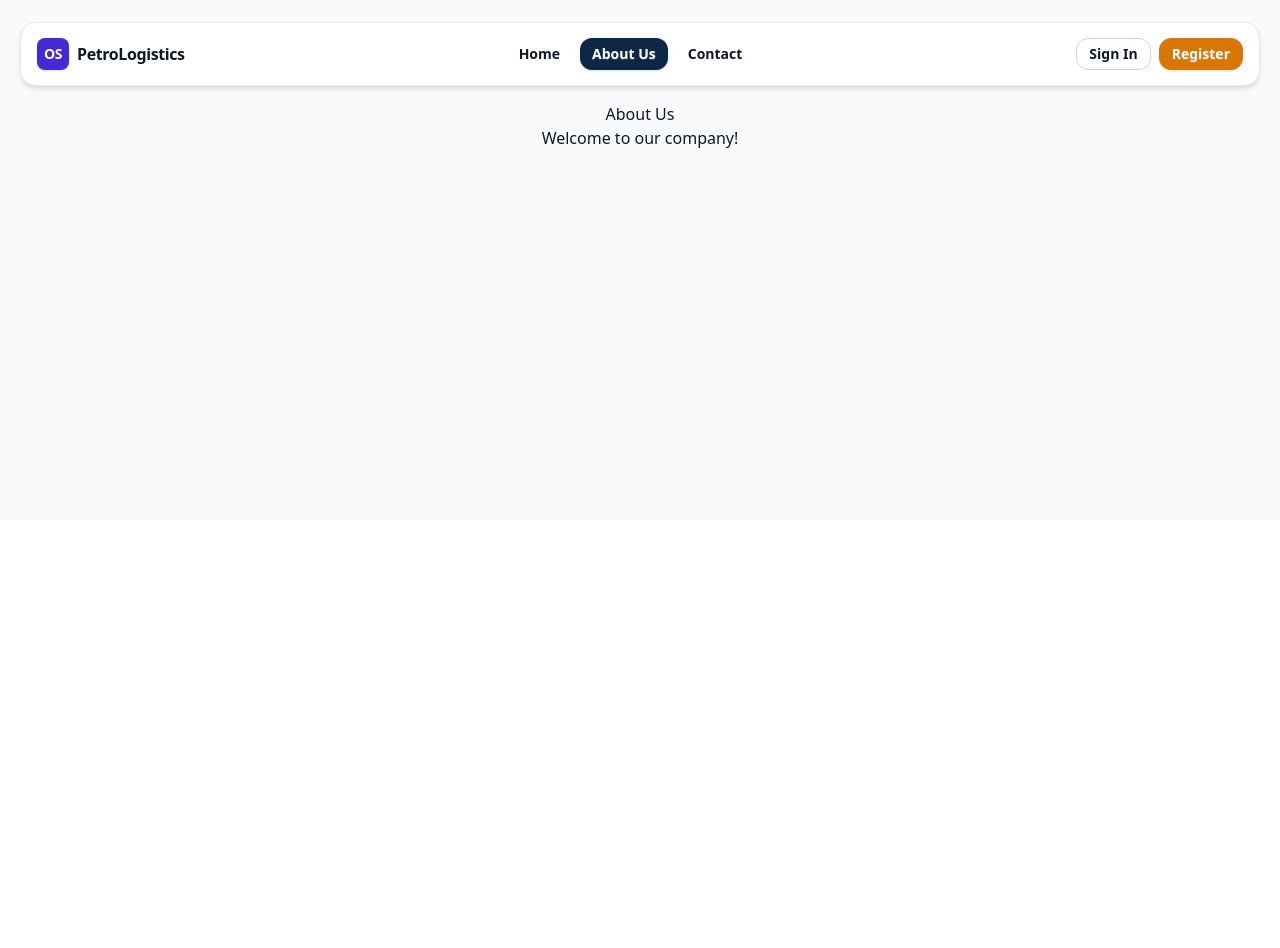
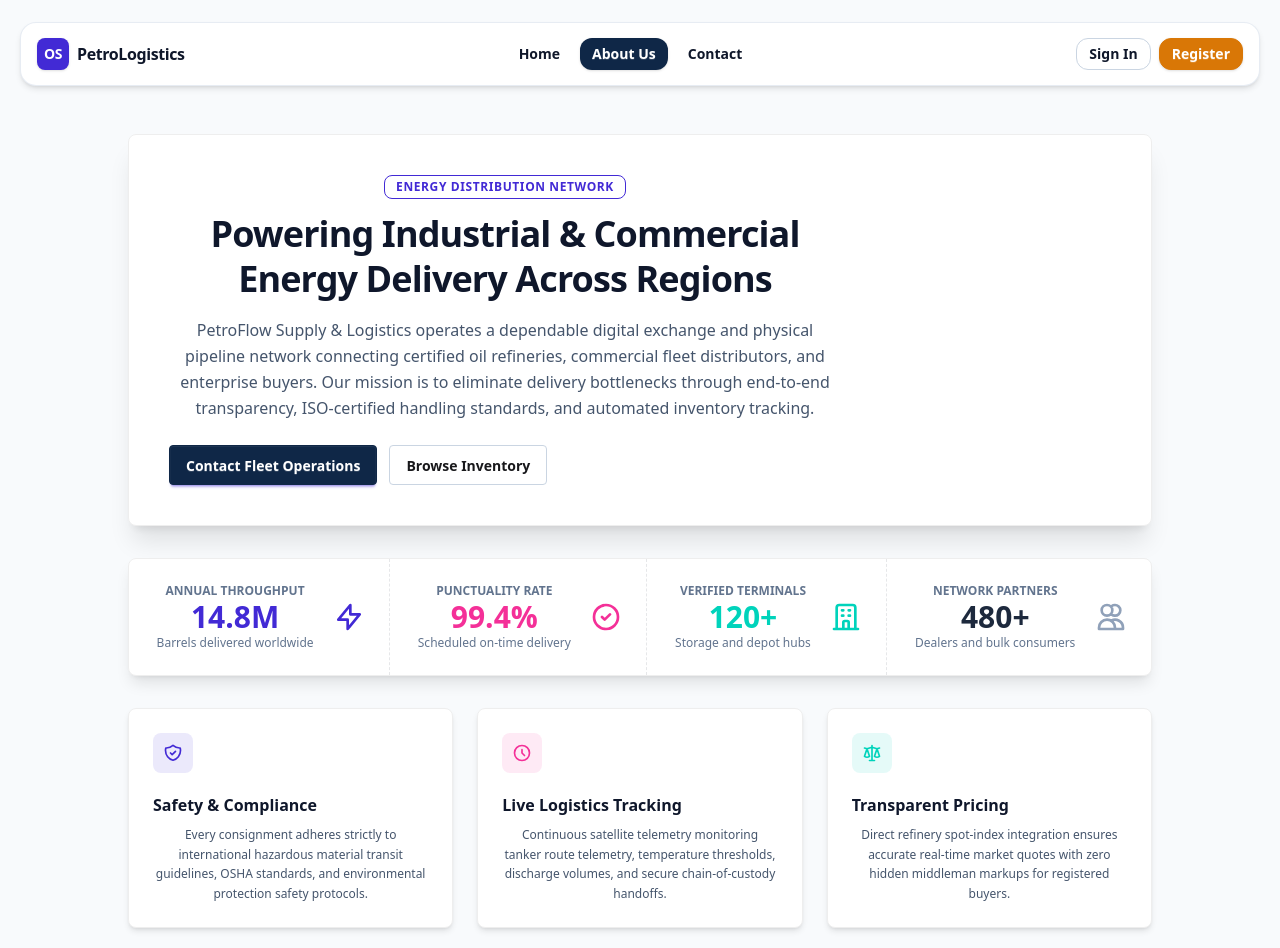
Before and after one commit to MirEashanZaman/Oil-Supply-Delivery-Management-System-Frontend, a Next.js app: page /about in a window 1280 px wide. Shown: the part 280-1228 px from the top of the page. Before the commit the page ends 800 px from the top, so only its background shows below. Built offline with nearby package versions, Linux system fonts and the light colour scheme.

Commit message:
Elevate About Us page with DaisyUI stats, responsive grid, and operational cards

```diff
--- a/app/about/page.tsx
+++ b/app/about/page.tsx
@@ -1,14 +1,131 @@
+import Link from "next/link";
 import MyNavigation from "@/components/navigation";
 import MyHeader from "@/components/header";
 
 export default function AboutUs() {
     return (
-        <>
-            <MyHeader name="About Us" message="Learn more about our company!" />
+        <div className="w-full flex flex-col items-center">
+            <MyHeader name="About Us" message="Global logistics infrastructure and certified fuel supply network" />
             <MyNavigation />
 
-            <h1>About Us</h1>
-            <p>Welcome to our company!</p>
-        </>
+            <div className="w-full max-w-5xl mt-8 space-y-8">
+                {/* Hero Card */}
+                <div className="card bg-base-100 shadow-xl border border-base-300 overflow-hidden">
+                    <div className="card-body p-8 lg:p-10">
+                        <div className="max-w-2xl">
+                            <span className="badge badge-primary badge-outline text-xs font-bold uppercase tracking-wider mb-3">
+                                Energy Distribution Network
+                            </span>
+                            <h1 className="text-3xl lg:text-4xl font-black text-slate-900 tracking-tight leading-tight">
+                                Powering Industrial & Commercial Energy Delivery Across Regions
+                            </h1>
+                            <p className="mt-4 text-slate-600 leading-relaxed text-sm lg:text-base">
+                                PetroFlow Supply & Logistics operates a dependable digital exchange and physical pipeline network connecting certified oil refineries, commercial fleet distributors, and enterprise buyers. Our mission is to eliminate delivery bottlenecks through end-to-end transparency, ISO-certified handling standards, and automated inventory tracking.
+                            </p>
+                            <div className="mt-6 flex flex-wrap gap-3">
+                                <Link href="/contact" className="btn btn-primary text-white font-semibold">
+                                    Contact Fleet Operations
+                                </Link>
+                                <Link href="/dashboard" className="btn btn-outline border-slate-300">
+                                    Browse Inventory
+                                </Link>
+                            </div>
+                        </div>
+                    </div>
+                </div>
+
+                {/* Stats Row */}
+                <div className="stats stats-vertical lg:stats-horizontal shadow-lg bg-base-100 border border-base-300 w-full">
+                    <div className="stat p-6">
+                        <div className="stat-figure text-primary">
+                            <svg className="w-8 h-8" fill="none" stroke="currentColor" viewBox="0 0 24 24">
+                                <path strokeLinecap="round" strokeLinejoin="round" strokeWidth="2" d="M13 10V3L4 14h7v7l9-11h-7z" />
+                            </svg>
+                        </div>
+                        <div className="stat-title text-xs font-semibold uppercase text-slate-500">Annual Throughput</div>
+                        <div className="stat-value text-primary text-3xl font-black">14.8M</div>
+                        <div className="stat-desc text-xs text-slate-500">Barrels delivered worldwide</div>
+                    </div>
+
+                    <div className="stat p-6">
+                        <div className="stat-figure text-secondary">
+                            <svg className="w-8 h-8" fill="none" stroke="currentColor" viewBox="0 0 24 24">
+                                <path strokeLinecap="round" strokeLinejoin="round" strokeWidth="2" d="M9 12l2 2 4-4m6 2a9 9 0 11-18 0 9 9 0 0118 0z" />
+                            </svg>
+                        </div>
+                        <div className="stat-title text-xs font-semibold uppercase text-slate-500">Punctuality Rate</div>
+                        <div className="stat-value text-secondary text-3xl font-black">99.4%</div>
+                        <div className="stat-desc text-xs text-slate-500">Scheduled on-time delivery</div>
+                    </div>
+
+                    <div className="stat p-6">
+                        <div className="stat-figure text-accent">
+                            <svg className="w-8 h-8" fill="none" stroke="currentColor" viewBox="0 0 24 24">
+                                <path strokeLinecap="round" strokeLinejoin="round" strokeWidth="2" d="M19 21V5a2 2 0 00-2-2H7a2 2 0 00-2 2v16m14 0h2m-2 0h-5m-9 0H3m2 0h5M9 7h1m-1 4h1m4-4h1m-1 4h1m-5 10v-5a1 1 0 011-1h2a1 1 0 011 1v5m-4 0h4" />
+                            </svg>
+                        </div>
+                        <div className="stat-title text-xs font-semibold uppercase text-slate-500">Verified Terminals</div>
+                        <div className="stat-value text-accent text-3xl font-black">120+</div>
+                        <div className="stat-desc text-xs text-slate-500">Storage and depot hubs</div>
+                    </div>
+
+                    <div className="stat p-6">
+                        <div className="stat-figure text-slate-400">
+                            <svg className="w-8 h-8" fill="none" stroke="currentColor" viewBox="0 0 24 24">
+                                <path strokeLinecap="round" strokeLinejoin="round" strokeWidth="2" d="M12 4.354a4 4 0 110 5.292M15 21H3v-1a6 6 0 0112 0v1zm0 0h6v-1a6 6 0 00-9-5.197M13 7a4 4 0 11-8 0 4 4 0 018 0z" />
+                            </svg>
+                        </div>
+                        <div className="stat-title text-xs font-semibold uppercase text-slate-500">Network Partners</div>
+                        <div className="stat-value text-slate-800 text-3xl font-black">480+</div>
+                        <div className="stat-desc text-xs text-slate-500">Dealers and bulk consumers</div>
+                    </div>
+                </div>
+
+                {/* Values & Operational Capabilities Grid */}
+                <div className="grid grid-cols-1 md:grid-cols-3 gap-6">
+                    <div className="card bg-base-100 shadow-md border border-base-300">
+                        <div className="card-body p-6">
+                            <div className="w-10 h-10 rounded-lg bg-primary/10 text-primary flex items-center justify-center font-bold mb-3">
+                                <svg className="w-5 h-5" fill="none" stroke="currentColor" viewBox="0 0 24 24">
+                                    <path strokeLinecap="round" strokeLinejoin="round" strokeWidth="2" d="M9 12l2 2 4-4m5.618-4.016A11.955 11.955 0 0112 2.944a11.955 11.955 0 01-8.618 3.04A12.02 12.02 0 003 9c0 5.591 3.824 10.29 9 11.622 5.176-1.332 9-6.03 9-11.622 0-1.042-.133-2.052-.382-3.016z" />
+                                </svg>
+                            </div>
+                            <h2 className="card-title text-base font-bold text-slate-900">Safety & Compliance</h2>
+                            <p className="text-xs text-slate-600 leading-relaxed">
+                                Every consignment adheres strictly to international hazardous material transit guidelines, OSHA standards, and environmental protection safety protocols.
+                            </p>
+                        </div>
+                    </div>
+
+                    <div className="card bg-base-100 shadow-md border border-base-300">
+                        <div className="card-body p-6">
+                            <div className="w-10 h-10 rounded-lg bg-secondary/10 text-secondary flex items-center justify-center font-bold mb-3">
+                                <svg className="w-5 h-5" fill="none" stroke="currentColor" viewBox="0 0 24 24">
+                                    <path strokeLinecap="round" strokeLinejoin="round" strokeWidth="2" d="M12 8v4l3 3m6-3a9 9 0 11-18 0 9 9 0 0118 0z" />
+                                </svg>
+                            </div>
+                            <h2 className="card-title text-base font-bold text-slate-900">Live Logistics Tracking</h2>
+                            <p className="text-xs text-slate-600 leading-relaxed">
+                                Continuous satellite telemetry monitoring tanker route telemetry, temperature thresholds, discharge volumes, and secure chain-of-custody handoffs.
+                            </p>
+                        </div>
+                    </div>
+
+                    <div className="card bg-base-100 shadow-md border border-base-300">
+                        <div className="card-body p-6">
+                            <div className="w-10 h-10 rounded-lg bg-accent/10 text-accent flex items-center justify-center font-bold mb-3">
+                                <svg className="w-5 h-5" fill="none" stroke="currentColor" viewBox="0 0 24 24">
+                                    <path strokeLinecap="round" strokeLinejoin="round" strokeWidth="2" d="M3 6l3 1m0 0l-3 9a5.002 5.002 0 006.001 0M6 7l3 9M6 7l6-2m6 2l3-1m-3 1l-3 9a5.002 5.002 0 006.001 0M18 7l3 9m-3-9l-6-2m0-2v2m0 16V5m0 16H9m3 0h3" />
+                                </svg>
+                            </div>
+                            <h2 className="card-title text-base font-bold text-slate-900">Transparent Pricing</h2>
+                            <p className="text-xs text-slate-600 leading-relaxed">
+                                Direct refinery spot-index integration ensures accurate real-time market quotes with zero hidden middleman markups for registered buyers.
+                            </p>
+                        </div>
+                    </div>
+                </div>
+            </div>
+        </div>
     );
 }
```
